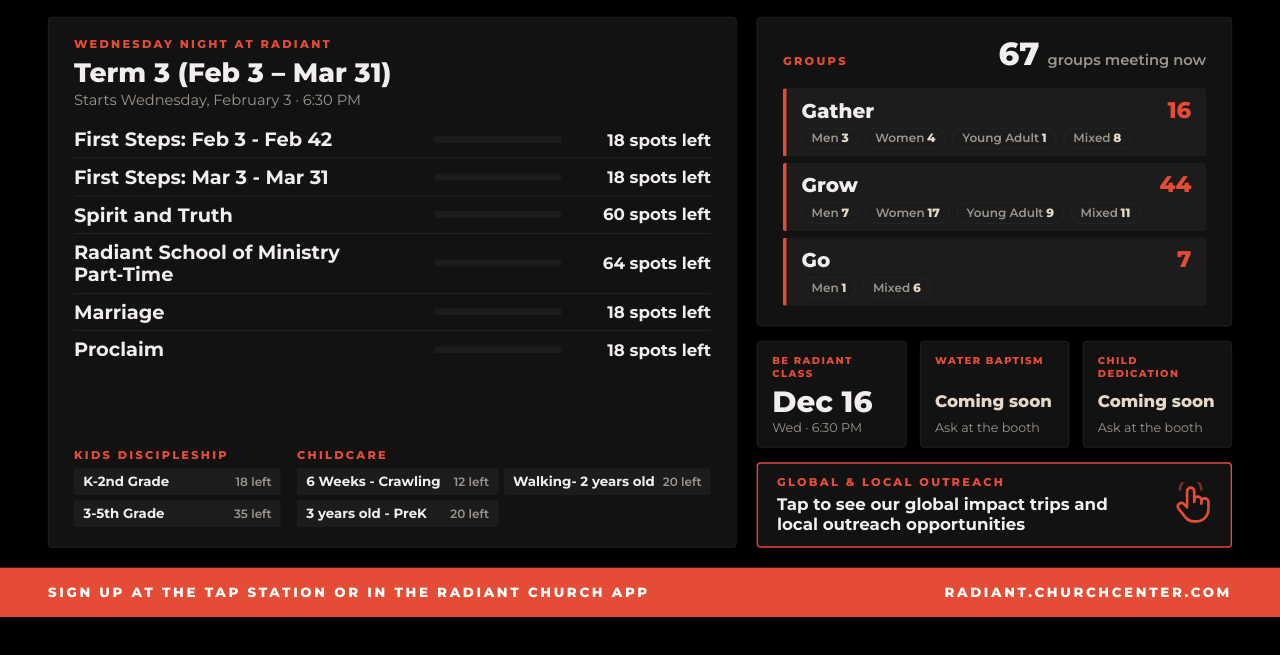
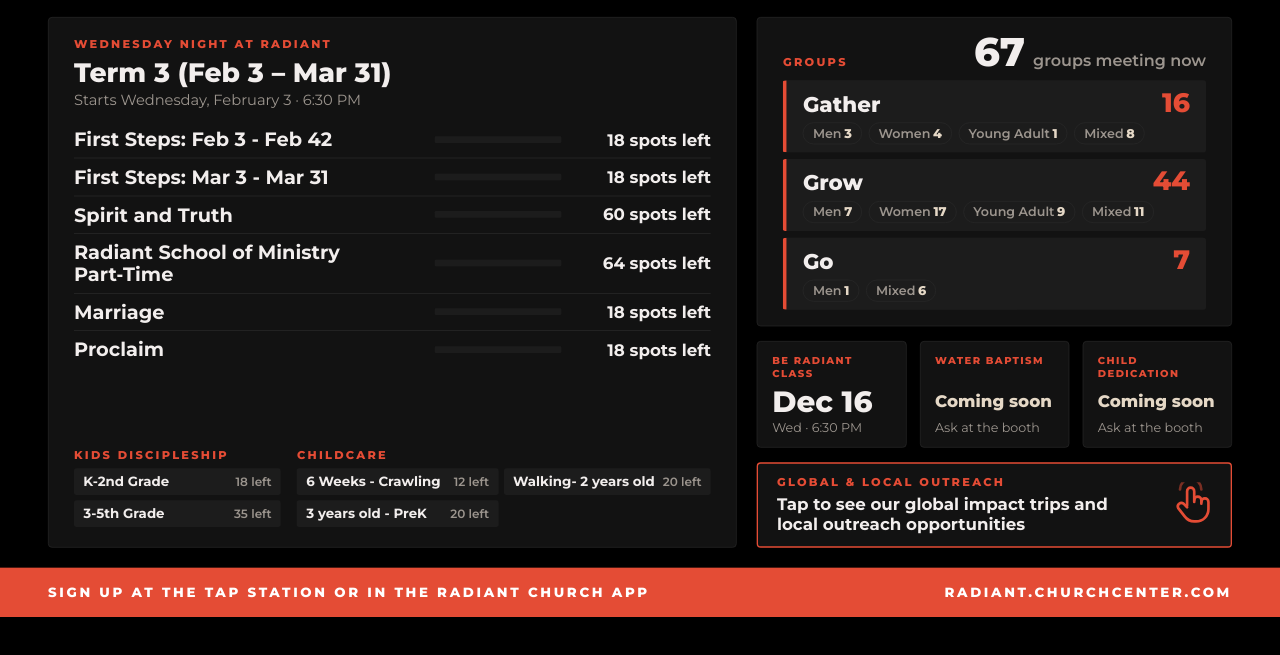
Before and after one commit to sdowns-RC/next-steps-dashboard, a plain HTML site: page index.html in a window 1280 px wide. Shown: the part 143-798 px from the top of the page. Drawn offline with Linux system fonts and the light colour scheme; a web font is replaced by a local one.

Commit message:
Let group rows fill the Groups card
Rows stretch to use the empty space, with a larger total and type.

Co-Authored-By: Claude Opus 5.5 <noreply@anthropic.com>
Claude-Session: https://claude.ai/code/session_011nyqEtKrAzkKJLQMF529ET

```diff
--- a/index.html
+++ b/index.html
@@ -82,18 +82,18 @@
 
   /* Right column */
   aside { display: grid; grid-template-rows: 1fr auto auto; gap: 22px; min-height: 0; }
-  #groups { display: flex; flex-direction: column; }
+  #groups { display: flex; flex-direction: column; padding-top: 22px; padding-bottom: 24px; }
   .ghead { display: flex; justify-content: space-between; align-items: baseline; }
   .bignum { display: flex; align-items: baseline; gap: 12px; }
-  .bignum b { font-size: 48px; font-weight: 800; line-height: 1; color: var(--text); }
-  .bignum span { font-size: 22px; font-weight: 600; color: var(--muted); }
-  .gtypes { display: flex; flex-direction: column; gap: 10px; margin-top: auto; padding-top: 12px; }
-  .gtype { background: var(--panel-2); border-radius: 4px; padding: 11px 22px; border-left: 6px solid var(--orange); }
+  .bignum b { font-size: 60px; font-weight: 800; line-height: 1; color: var(--text); }
+  .bignum span { font-size: 24px; font-weight: 600; color: var(--muted); }
+  .gtypes { display: flex; flex-direction: column; gap: 10px; flex: 1; margin-top: 12px; min-height: 0; }
+  .gtype { background: var(--panel-2); border-radius: 4px; padding: 6px 24px; border-left: 6px solid var(--orange); flex: 1; display: flex; flex-direction: column; justify-content: center; min-height: 0; }
   .gtype .top { display: flex; justify-content: space-between; align-items: baseline; }
-  .gtype .top b { font-size: 30px; font-weight: 800; }
-  .gtype .top span { font-size: 34px; font-weight: 800; color: var(--orange); }
-  .chips { display: flex; gap: 10px; flex-wrap: wrap; margin-top: 6px; }
-  .chip { font-size: 18px; font-weight: 600; color: var(--muted); border: 1px solid var(--line); border-radius: 999px; padding: 4px 14px; }
+  .gtype .top b { font-size: 32px; line-height: 1; font-weight: 800; }
+  .gtype .top span { font-size: 40px; line-height: 1; font-weight: 800; color: var(--orange); }
+  .chips { display: flex; gap: 10px; flex-wrap: wrap; margin-top: 10px; }
+  .chip { font-size: 19px; font-weight: 600; color: var(--muted); border: 1px solid var(--line); border-radius: 999px; padding: 4px 14px; }
   .chip b { color: var(--cream); font-weight: 800; margin-left: 4px; }
 
   .events { display: grid; grid-template-columns: repeat(3, 1fr); gap: 20px; }
```
